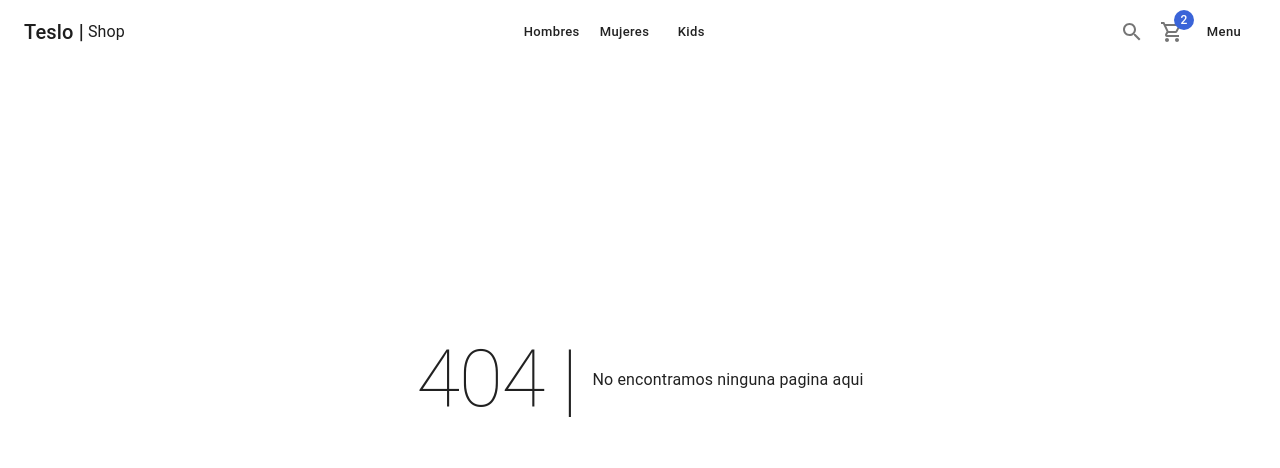
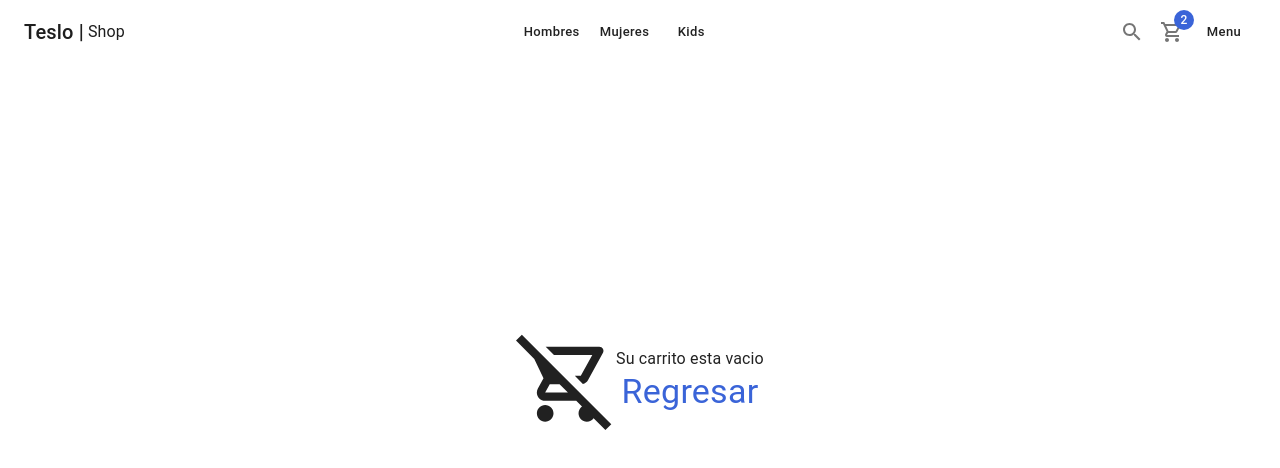
Before and after one commit to jeronimogarcia/Teslo-shop, a Next.js app: page /cart/empty in a window 1280 px wide. Before the commit this address had no page. Shown: the top 468 px of the page. Built offline with nearby package versions, Linux system fonts and the light colour scheme.

Commit message:
Carrito de compras Vacio

```diff
--- /dev/null
+++ b/pages/cart/empty.tsx
@@ -0,0 +1,35 @@
+import { RemoveShoppingCartOutlined } from "@mui/icons-material";
+import { Box, Link, Typography } from "@mui/material";
+import { ShopLayout } from "../../components/layouts";
+import NextLink from "next/link";
+
+const EmptyPage = () => {
+  return (
+    <ShopLayout
+      title="Carrito vacio"
+      pageDescription="No hay articulos en el carrito de compras"
+    >
+      <Box
+        display="flex"
+        justifyContent="center"
+        alignItems="center"
+        height="calc(100vh - 200px)"
+        sx={{
+          flexDirection: { xs: "column", sm: "row" },
+        }}
+      >
+        <RemoveShoppingCartOutlined sx={{ fontSize: 100 }} />
+        <Box display="flex" flexDirection="column" alignItems="center">
+          <Typography>Su carrito esta vacio</Typography>
+          <NextLink href="/" passHref legacyBehavior>
+            <Link typography="h4" color="secondary">
+              Regresar
+            </Link>
+          </NextLink>
+        </Box>
+      </Box>
+    </ShopLayout>
+  );
+};
+
+export default EmptyPage;
```
